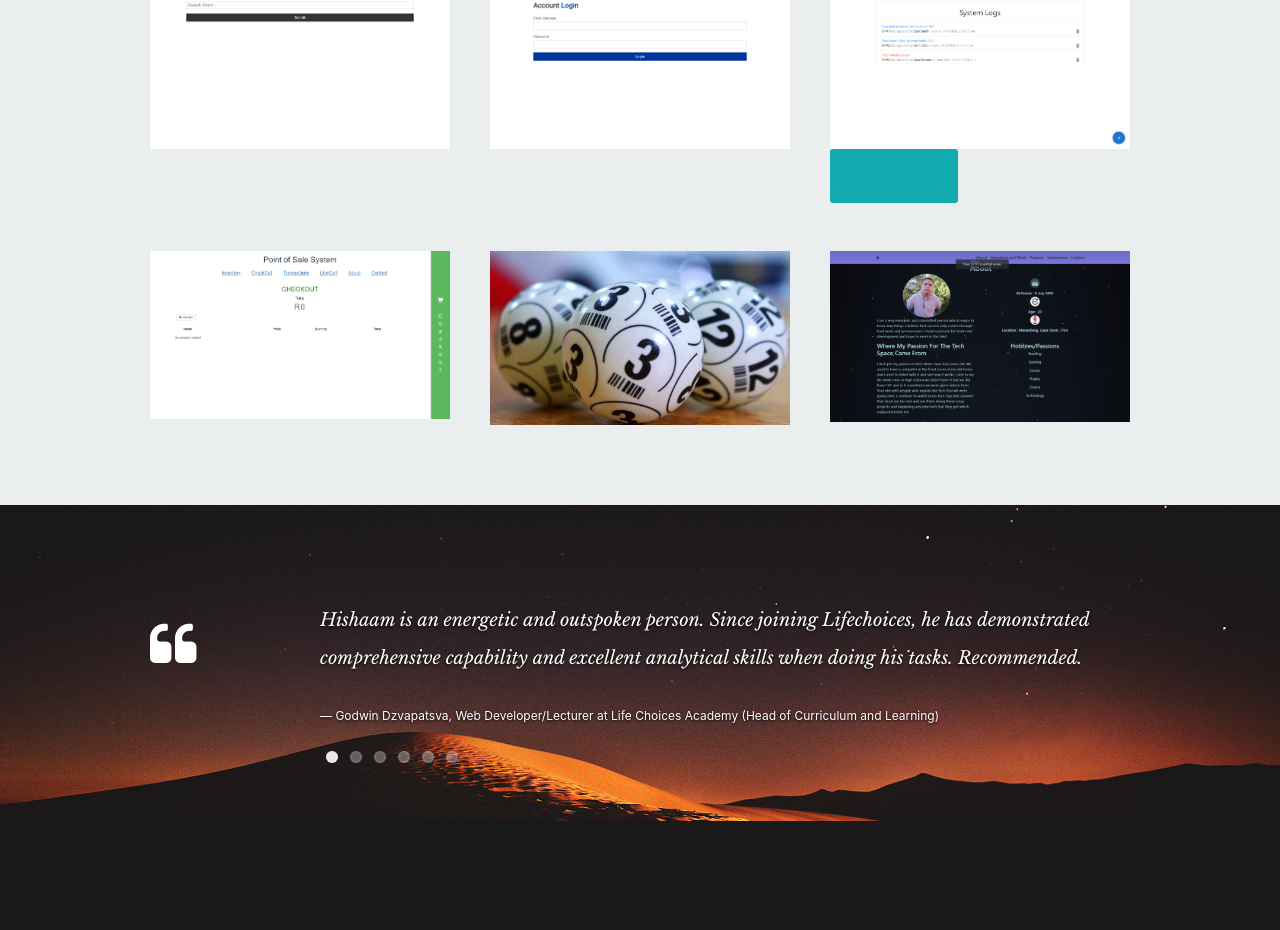
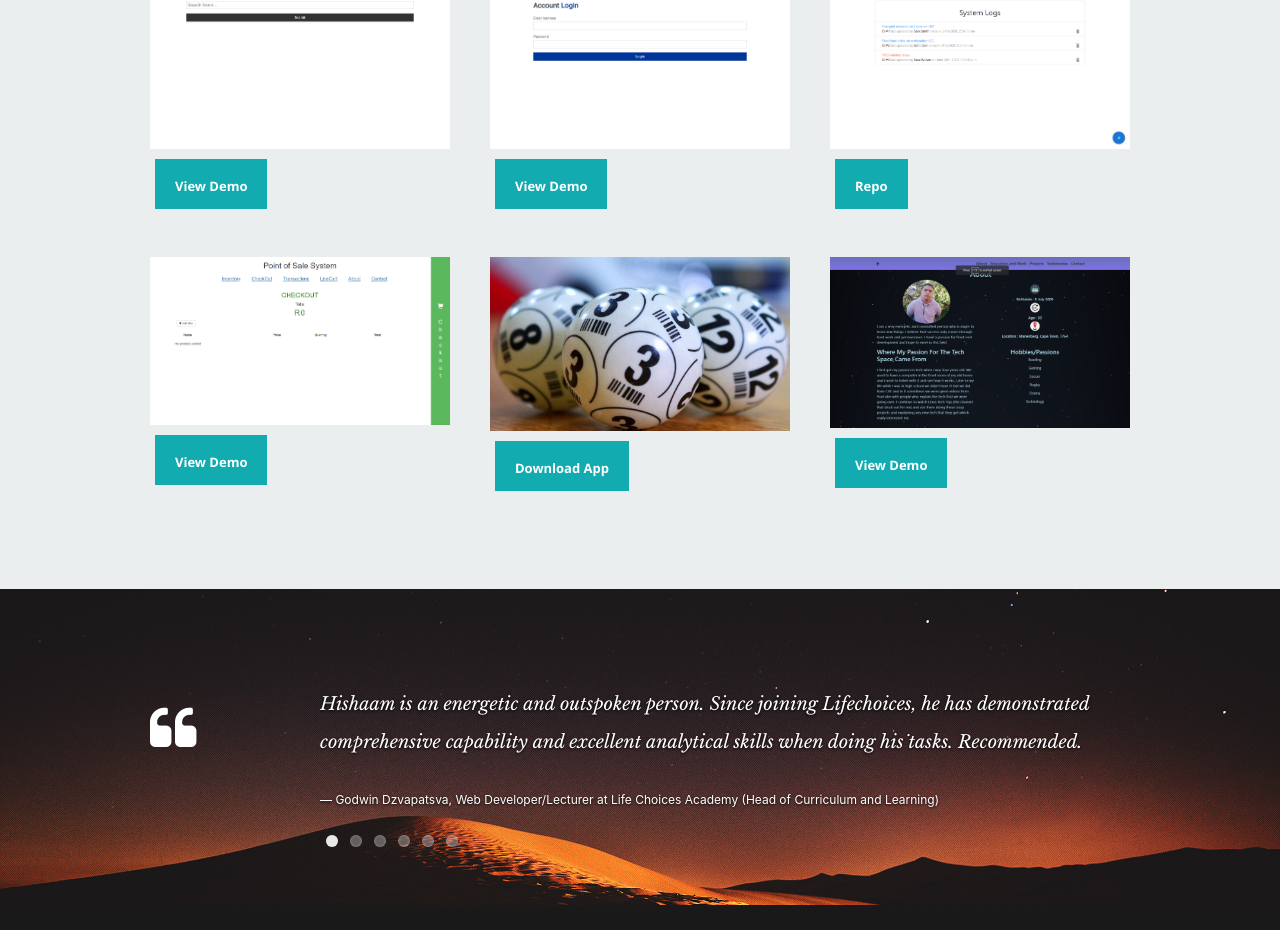
Before and after one commit to HishaamDeVries/New-Portfolio, a React (Create React App) app: page / in a window 1280 px wide. Shown: the part 3498-4428 px from the top of the page. Built offline with nearby package versions, Linux system fonts and the light colour scheme.

Commit message:
Checking something

```diff
--- a/public/css/layout.css
+++ b/public/css/layout.css
@@ -448,9 +448,21 @@ ul#nav li.current a { color: #F06000; }
 /* e. Portfolio Section
 /* ------------------------------------------------------------------ */
 
-/*a:hover {
-   color: lightgreen;
-}*/
+#portfolio .livedemo{
+   padding-top: 10px;
+   display: inline-block;
+
+}
+
+#portfolio .button1 {
+width: 100%;
+height: 50px;
+font-size: small;
+border-left: 5px solid rgb(235,238,238);
+border-right: 5px solid rgb(235,238,238);
+
+
+}
 
 
 #portfolio {
--- a/src/components/Portfolio.js
+++ b/src/components/Portfolio.js
@@ -16,18 +16,18 @@ export default class Porfolio extends Component {
                   <div className="portfolio-item-meta">
                     <h5>GitHub Finder</h5>
                     <p>Web App that is made to find github user profiles and some of the basic info therein.</p>
-                        <p>
-                      <a
-                        href="//https://github-finder-hishaam-version.netlify.app/"
+                  </div>
+                </div>
+              </div>
+              <div className = "livedemo">
+                <section>
+                  <a href="//https://github-finder-hishaam-version.netlify.app/"
                      target="_blank"
                      rel="noopener noreferrer"
                   >
-                      View Demo
+                    <button class="button button1">View Demo</button>
                   </a>
-                      </p>
-
-                    </div>
-                   </div>
+                </section>
               </div>
             </div>
 
@@ -38,17 +38,18 @@ export default class Porfolio extends Component {
                     <div className="portfolio-item-meta">
                       <h5>Contact Keeper</h5>
                       <p>Web app that creates and sorts user contacts.</p>
-                      <p style={{backgroundcolor: "white"}}>
-                      <a
-                        href="https://protected-castle-62025.herokuapp.com/login"
+                    </div>
+                  </div>
+                </div>
+              <div className = "livedemo">
+                <section>
+                  <a href="https://protected-castle-62025.herokuapp.com/login"
                      target="_blank"
                      rel="noopener noreferrer"
                   >
-                      View Demo
+                    <button class="button button1">View Demo</button>
                   </a>
-                      </p>
-                    </div>
-                   </div>
+                </section>
               </div>
             </div>
 
@@ -62,16 +63,18 @@ export default class Porfolio extends Component {
                   </div>
                 </div>
               </div>
-              <button>
-                <a
-                  href="https://github.com/HishaamDeVries/it-logger"
+              <div className = "livedemo">
+                <section>
+                  <a href="https://github.com/HishaamDeVries/it-logger"
                      target="_blank"
                      rel="noopener noreferrer"
                   >
-                  Go To Repo
+                    <button class="button button1">Repo</button>
                   </a>
-              </button>
+                </section>
               </div>
+            </div>
+
           </div>
 
           <div id="portfolio-wrapper" className="bgrid-thirds s-bgrid-thirds cf ">
@@ -83,17 +86,18 @@ export default class Porfolio extends Component {
                   <div className="portfolio-item-meta">
                     <h5>POS System</h5>
                     <p>Web App that is made for small or self-owned businesses to track transactions and inventory within the store.</p>
-                      <p>
-                      <a
-                        href="https://hishaams-point-of-sale-system.herokuapp.com/"
+                  </div>
+                </div>
+              </div>
+              <div className = "livedemo">
+                <section>
+                  <a href="https://hishaams-point-of-sale-system.herokuapp.com/"
                      target="_blank"
                      rel="noopener noreferrer"
                   >
-                      View Demo
+                    <button class="button button1">View Demo</button>
                   </a>
-                      </p>
-                    </div>
-                   </div>
+                </section>
               </div>
             </div>
 
@@ -105,17 +109,18 @@ export default class Porfolio extends Component {
                     <h5>Python Lottery App</h5>
                     <p>Exercutable Application that takes 6 numbers and match
                     with six random numbers to see if you win anything.</p>
-                      <p>
-                      <a
-                        href="https://github.com/HishaamDeVries/python-lottery-exe/raw/master/Lottery.exe"
+                  </div>
+                </div>
+              </div>
+              <div className = "livedemo">
+                <section>
+                  <a  href="https://github.com/HishaamDeVries/python-lottery-exe/raw/master/Lottery.exe"
                       target="_blank"
                       rel="noopener noreferrer"
                   >
-                      Download App
+                    <button class="button button1">Download App</button>
                   </a>
-                      </p>
-                    </div>
-                   </div>
+                </section>
               </div>
             </div>
 
@@ -126,17 +131,18 @@ export default class Porfolio extends Component {
                   <div className="portfolio-item-meta">
                     <h5>First Portfolio</h5>
                     <p>First portfolio I made using React on Github Pages</p>
-                      <p>
-                      <a
-                        href="https://hishaamdevries.github.io/portfolio/"
+                  </div>
+                </div>
+              </div>
+              <div className = "livedemo">
+                <section>
+                  <a  href="https://hishaamdevries.github.io/portfolio/"
                       target="_blank"
                       rel="noopener noreferrer"
                   >
-                      View Demo
+                    <button class="button button1">View Demo</button>
                   </a>
-                      </p>
-                    </div>
-                   </div>
+                </section>
               </div>
             </div>
 
```
Also changed, not shown: 6 other files (tests, documents, lock files or other folders). Lines whose indentation alone changed are shown as unchanged.
